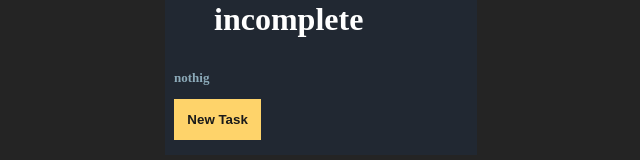
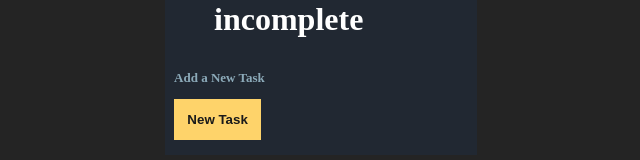
Before and after one commit to PsammystPrime/To-do-list, a React (Vite) app in the folder react/: page /homepage in a window 1280 px wide. Shown: the part 722-882 px from the top of the page, without its empty margins (319-959 px from the left). Built offline with nearby package versions, Linux system fonts and the light colour scheme.

Commit message:
Update home.jsx

```diff
--- a/react/src/home.jsx
+++ b/react/src/home.jsx
@@ -55,7 +55,7 @@ export default function Home() {
         </div>*/}
 
         {taskArray.length === 0 ? (
-          <p>nothig</p>
+          <p>Add a New Task</p>
         ) : (
           <ul>
             {taskArray.map((item, index) => (
```
